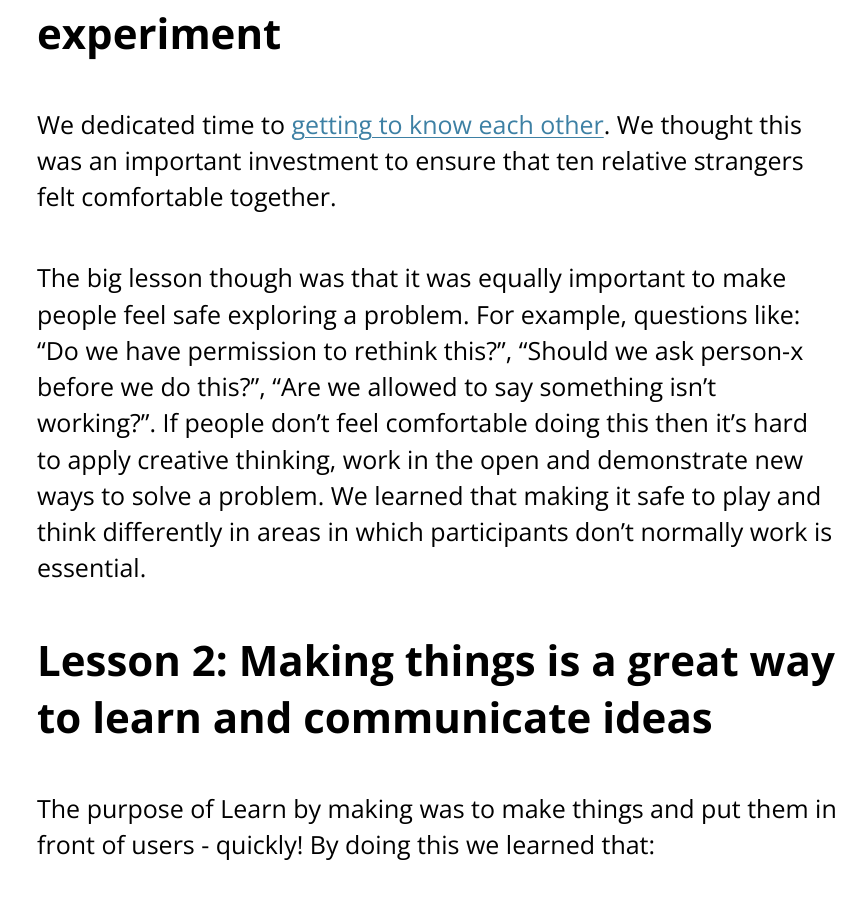
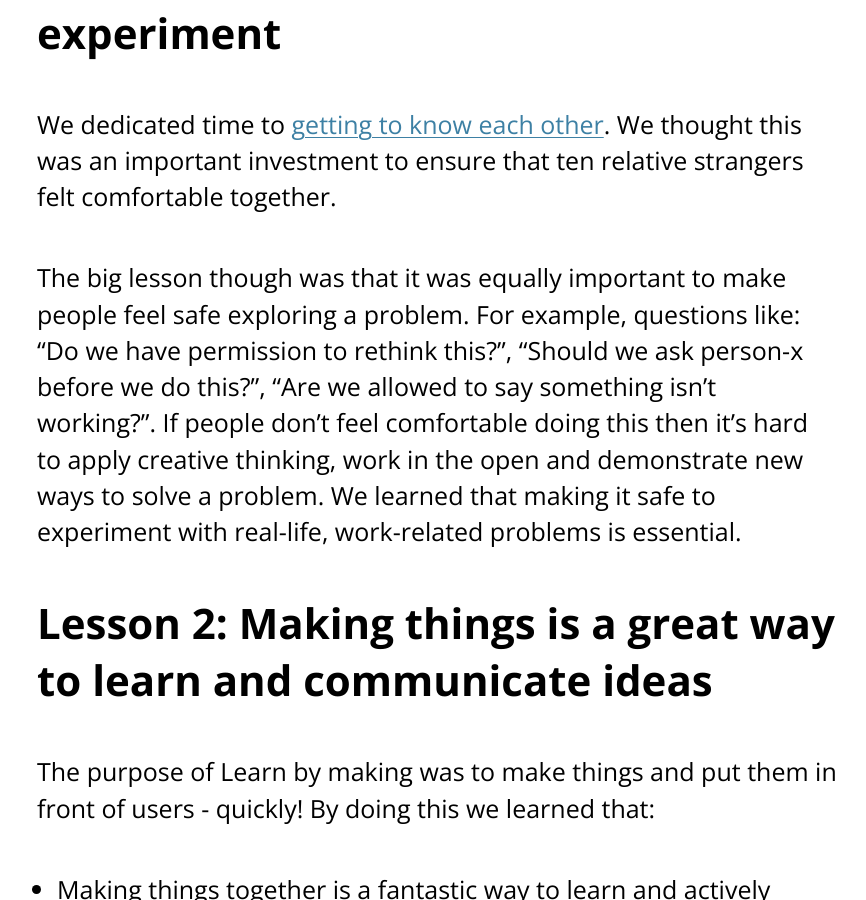
Before and after one commit to learnbymakingwales/learnbymakingwales.github.io, a Jekyll site: the page built from en/updates/_posts/2022-12-21-what-weve-learned.md, in a window 1280 px wide and 900 px high, scrolled down 2064 px. Shown: the whole window, without its empty margins (203-1069 px from the left). Built offline with Jekyll 4.4.1, drawn with Linux system fonts in a browser that asks for light colours.

Commit message:
Copy amend

```diff
--- a/en/updates/_posts/2022-12-21-what-weve-learned.md
+++ b/en/updates/_posts/2022-12-21-what-weve-learned.md
@@ -31,7 +31,7 @@ There’s a long list of things we’d love to improve by iterating. For instanc
 
 We dedicated time to [getting to know each other](https://learnbymaking.wales/en/the-labs/session/one.html). We thought this was an important investment to ensure that ten relative strangers felt comfortable together.
 
-The big lesson though was that it was equally important to make people feel safe exploring a problem. For example, questions like: “Do we have permission to rethink this?”, “Should we ask person-x before we do this?”, “Are we allowed to say something isn’t working?”. If people don’t feel comfortable doing this then it’s hard to apply creative thinking, work in the open and demonstrate new ways to solve a problem. We learned that making it safe to play and think differently in areas in which participants don’t normally work is essential.
+The big lesson though was that it was equally important to make people feel safe exploring a problem. For example, questions like: “Do we have permission to rethink this?”, “Should we ask person-x before we do this?”, “Are we allowed to say something isn’t working?”. If people don’t feel comfortable doing this then it’s hard to apply creative thinking, work in the open and demonstrate new ways to solve a problem. We learned that making it safe to experiment with real-life, work-related problems is essential.
 
 ## Lesson 2: Making things is a great way to learn and communicate ideas
 
```
